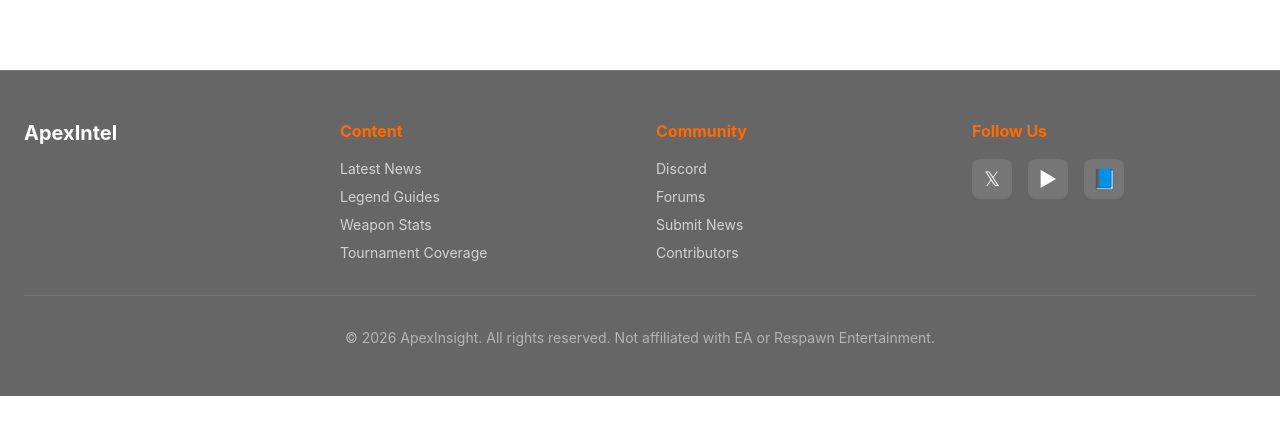
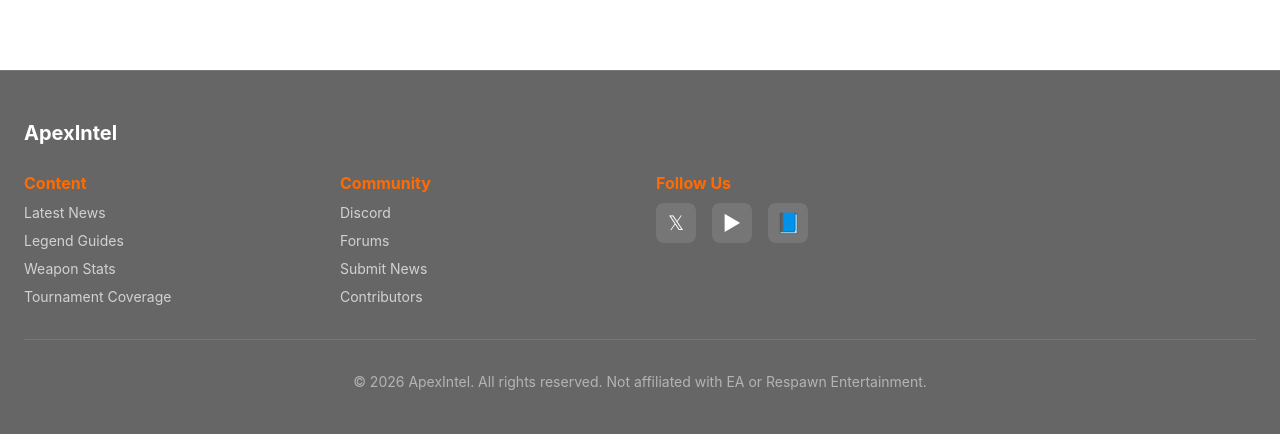
Before and after one commit to Mikelolpo10/ApexIntel, a React (Vite) app: page / in a window 1280 px wide. Shown: the part 1907-2341 px from the top of the page. Before the commit the page ends 2303 px from the top, so only its background shows below. Built offline with nearby package versions, Linux system fonts and the light colour scheme; grey boxes are pictures that could not be loaded.

Commit message:
Refactor: separate footer into own component and replace most anchor with Link

```diff
--- /dev/null
+++ b/src/components/Footer.jsx
@@ -0,0 +1,54 @@
+import { Link } from "react-router"
+
+export default function Footer() {
+  return (
+    <footer className="bg-black/60 border-t border-white/10 mt-16">
+      <div className="max-w-7xl mx-auto px-6 py-12">
+        <div className="mb-6">
+          <h3 className="font-bold text-xl mb-4">ApexIntel</h3>
+        </div>
+
+        <div className="grid grid-cols-1 md:grid-cols-4 gap-8 mb-8">
+          <div>
+            <h4 className="font-bold mb-2 text-orange">Content</h4>
+            <ul className="space-y-2 text-sm text-white/70">
+              <li><Link to="/news" className="hover:text-white transition-colors">Latest News</Link></li>
+              <li><Link to="/guides" className="hover:text-white transition-colors">Legend Guides</Link></li>
+              <li><Link to="/weapons" className="hover:text-white transition-colors">Weapon Stats</Link></li>
+              <li><Link to="/tournaments" className="hover:text-white transition-colors">Tournament Coverage</Link></li>
+            </ul>
+          </div>
+
+          <div>
+            <h4 className="font-bold mb-2 text-orange">Community</h4>
+            <ul className="space-y-2 text-sm text-white/70">
+              <li><Link to="/discord" className="hover:text-white transition-colors">Discord</Link></li>
+              <li><Link to="/forums" className="hover:text-white transition-colors">Forums</Link></li>
+              <li><Link to="/submit" className="hover:text-white transition-colors">Submit News</Link></li>
+              <li><Link to="/contributors" className="hover:text-white transition-colors">Contributors</Link></li>
+            </ul>
+          </div>
+
+          <div>
+            <h4 className="font-bold mb-2 text-orange">Follow Us</h4>
+            <div className="flex gap-4">
+              <a href="" className="w-10 h-10 bg-white/10 hover:bg-orange rounded-lg flex items-center justify-center transition-colors">
+                <span className="text-xl">𝕏</span>
+              </a>
+              <a href="" className="w-10 h-10 bg-white/10 hover:bg-orange rounded-lg flex items-center justify-center transition-colors">
+                <span className="text-xl">▶</span>
+              </a>
+              <a href="" className="w-10 h-10 bg-white/10 hover:bg-orange rounded-lg flex items-center justify-center transition-colors">
+                <span className="text-xl">📘</span>
+              </a>
+            </div>
+          </div>
+        </div>
+
+        <div className="border-t border-white/10 pt-8 text-center text-sm text-white/50">
+          <p>&copy; 2026 ApexIntel. All rights reserved. Not affiliated with EA or Respawn Entertainment.</p>
+        </div>
+      </div>
+    </footer>
+  )
+}
--- a/src/pages/Homepage.jsx
+++ b/src/pages/Homepage.jsx
@@ -1,6 +1,7 @@
 import { Link } from 'react-router';
 import Header from '../components/Header';
 import NewsCard from '../components/NewsCard';
+import Footer from '../components/Footer';
 import { useState } from 'react';
 
 export default function ApexInsightHomepage() {
@@ -136,50 +137,7 @@ export default function ApexInsightHomepage() {
         </main>
 
         {/* Footer */}
-        <footer className="bg-black/60 border-t border-white/10 mt-16">
-          <div className="max-w-7xl mx-auto px-6 py-12">
-            <div className="grid grid-cols-1 md:grid-cols-4 gap-8 mb-8">
-              <div>
-                <h3 className="font-bold text-xl mb-4">ApexIntel</h3>
-              </div>
-              <div>
-                <h4 className="font-bold mb-4 text-orange">Content</h4>
-                <ul className="space-y-2 text-sm text-white/70">
-                  <li><a href="#" className="hover:text-white transition-colors">Latest News</a></li>
-                  <li><a href="#" className="hover:text-white transition-colors">Legend Guides</a></li>
-                  <li><a href="#" className="hover:text-white transition-colors">Weapon Stats</a></li>
-                  <li><a href="#" className="hover:text-white transition-colors">Tournament Coverage</a></li>
-                </ul>
-              </div>
-              <div>
-                <h4 className="font-bold mb-4 text-orange">Community</h4>
-                <ul className="space-y-2 text-sm text-white/70">
-                  <li><a href="#" className="hover:text-white transition-colors">Discord</a></li>
-                  <li><a href="#" className="hover:text-white transition-colors">Forums</a></li>
-                  <li><a href="#" className="hover:text-white transition-colors">Submit News</a></li>
-                  <li><a href="#" className="hover:text-white transition-colors">Contributors</a></li>
-                </ul>
-              </div>
-              <div>
-                <h4 className="font-bold mb-4 text-orange">Follow Us</h4>
-                <div className="flex gap-4">
-                  <a href="#" className="w-10 h-10 bg-white/10 hover:bg-orange rounded-lg flex items-center justify-center transition-colors">
-                    <span className="text-xl">𝕏</span>
-                  </a>
-                  <a href="#" className="w-10 h-10 bg-white/10 hover:bg-orange rounded-lg flex items-center justify-center transition-colors">
-                    <span className="text-xl">▶</span>
-                  </a>
-                  <a href="#" className="w-10 h-10 bg-white/10 hover:bg-orange rounded-lg flex items-center justify-center transition-colors">
-                    <span className="text-xl">📘</span>
-                  </a>
-                </div>
-              </div>
-            </div>
-            <div className="border-t border-white/10 pt-8 text-center text-sm text-white/50">
-              <p>&copy; 2026 ApexInsight. All rights reserved. Not affiliated with EA or Respawn Entertainment.</p>
-            </div>
-          </div>
-        </footer>
+        <Footer />
       </div>
     </>
   );
```
